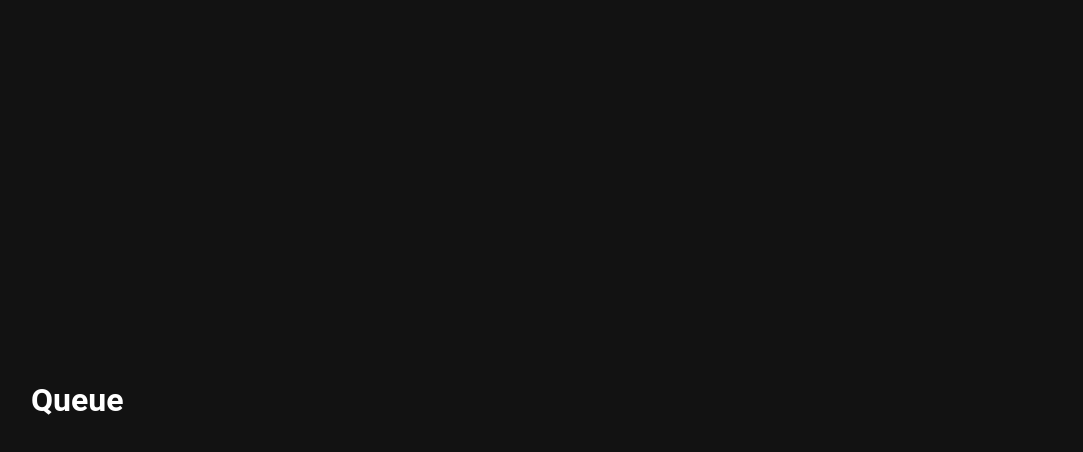
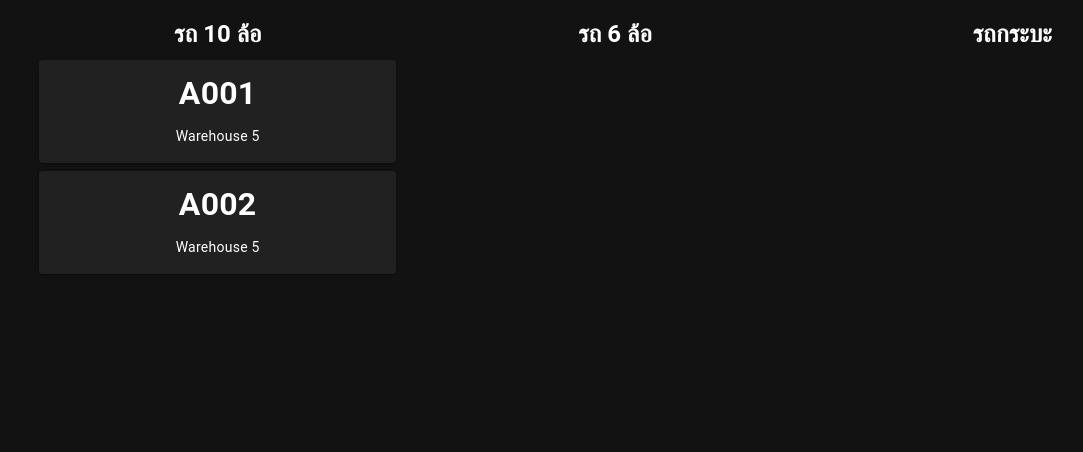
Before and after one commit to astrozeneka/codetest-queuemanager-frontend, a Vue app: page /central in a window 1280 px wide. Shown: the top 452 px of the page, without its empty margins (25-1108 px from the left). Built offline with nearby package versions, Linux system fonts and the light colour scheme; no server answers.

Commit message:
Add some communication system between the 'distributor' and the 'central'

```diff
--- a/src/pages/central.vue
+++ b/src/pages/central.vue
@@ -1,5 +1,7 @@
 <script setup lang="ts">
 import {onMounted} from "vue";
+let voices = speechSynthesis.getVoices();
+let thaiVoice = voices.find(voice => voice.lang === 'th-TH');
 
 onMounted(() => {
 
@@ -18,19 +20,65 @@ onMounted(() => {
     console.error(error);
   }
 
+  let utterance = new SpeechSynthesisUtterance("พาเชินหมายเลข B005 ตรงโกดังที่ 3");
+  utterance.voice = thaiVoice;
+  speechSynthesis.speak(utterance);
+
+
 })
 </script>
 
 <template>
-  <v-container class="fill-height">
+  <v-container class="">
     <v-responsive>
+      <!-- 3 columns -->
+      <v-row class="queue-list">
+        <v-col cols="4">
+          <h2>รถ 10 ล้อ</h2>
+          <v-card class="ma-2">
+            <v-card-title>
+              <h3>A001</h3>
+            </v-card-title>
+            <v-card-text>
+              <p>Warehouse 5</p>
+            </v-card-text>
+          </v-card>
+          <v-card class="ma-2">
+            <v-card-title>
+              <h3>
+                A002
+              </h3>
+            </v-card-title>
+            <v-card-text>
+              <p>Warehouse 5</p>
+            </v-card-text>
+          </v-card>
+        </v-col>
+        <v-col cols="4">
+          <h2>รถ 6 ล้อ</h2>
 
-      <h1>Queue</h1>
+        </v-col>
+        <v-col cols="4">
+          <h2>รถกระบะ</h2>
 
+        </v-col>
+      </v-row>
     </v-responsive>
   </v-container>
 </template>
 
 <style scoped>
+.queue-list{
+  & h2{
+    text-align: center;
+  }
+  & h3{
+    text-align: center;
+    font-size: 2rem;
+  }
+  & p{
+    text-align: center;
+  }
 
+}
 </style>
--- /dev/null
+++ b/src/pages/officer.vue
@@ -0,0 +1,129 @@
+<script setup lang="ts">
+
+
+import {onMounted, ref} from "vue";
+
+let actuallyServing = ref(false)
+
+let category = '10-wheels'
+let warehouse = '5'
+let entityList = ref([])
+
+const prepareCallNumbers = (queueList)=>{
+  for (let entity of queueList) {
+    let call_initial = {
+      "10-wheels": "A",
+      "6-wheels": "B",
+      "pickup": "C"
+    }[category]
+    entity.call_number = call_initial + entity.call_id.toString().padStart(3, '0')
+  }
+  return queueList
+}
+const loadData = () => {
+
+  // @app.get('/category/{category}/queue')
+
+  fetch('http://localhost:8000/category/' + category + '/queue')
+    .then(response => response.json())
+    .then(data => {
+      console.trace('Success:', data);
+      entityList.value = prepareCallNumbers(data)
+    })
+    .catch((error) => {
+      console.error('Error:', error);
+    });
+}
+
+const callNext = () => {
+  // @app.get('/warehouse/{warehouse}/queue/{id}')
+  fetch('http://localhost:8000/warehouse/' + warehouse + '/queue/' + entityList.value[0].id)
+    .then(response => response.json())
+    .then(data => {
+      console.log('Success:', data);
+    })
+    .catch((error) => {
+      console.error('Error:', error);
+    });
+}
+
+onMounted(() => {
+  loadData()
+  // Listen to websocket http://localhost:8000/ws
+  const ws = new WebSocket('ws://localhost:8000/ws/' + category);
+  ws.onopen = () => {
+    console.log('connected');
+  }
+  ws.onmessage = (event) => {
+    entityList.value = prepareCallNumbers(JSON.parse(event.data))
+  }
+  ws.onclose = () => {
+    console.log('disconnected');
+  }
+  ws.onerror = (error) => {
+    console.error(error);
+  }
+})
+</script>
+
+<template>
+  <v-container>
+    <v-row>
+      <v-col cols="8">
+        <v-card class="current-serving" v-if="actuallyServing">
+          <v-card-title>
+            <h2>Actually serving</h2>
+          </v-card-title>
+          <v-card-text>
+            <h3>A001</h3>
+            <p>Warehouse 5</p>
+            <p>Pickup</p>
+          </v-card-text>
+        </v-card>
+        <div class="controls pa-4">
+
+          <v-btn color="primary" @click="callNext">
+            <v-icon left>
+              mdi-arrow-right
+            </v-icon>
+            Call next
+          </v-btn>
+        </div>
+
+      </v-col>
+      <v-col cols="4" class="next-services">
+        <h2>Next services</h2>
+        <v-card class="ma-2" v-for="entity in entityList" :key="entity.id">
+          <v-card-title>
+            <h3>{{ entity.call_number }}</h3>
+          </v-card-title>
+          <v-card-text>
+            <p>{{ entity.category }}</p>
+          </v-card-text>
+        </v-card>
+      </v-col>
+    </v-row>
+  </v-container>
+</template>
+
+<style scoped>
+.current-serving{
+  text-align: center;
+  & h2{
+    font-size: 1.2rem;
+  }
+  & h3{
+    font-size: 5rem;
+  }
+}
+
+.controls{
+  text-align: center;
+}
+
+.next-services{
+  & h3, & p{
+    text-align: center;
+  }
+}
+</style>
--- a/typed-router.d.ts
+++ b/typed-router.d.ts
@@ -21,5 +21,6 @@ declare module 'vue-router/auto-routes' {
     '/': RouteRecordInfo<'/', '/', Record<never, never>, Record<never, never>>,
     '/central': RouteRecordInfo<'/central', '/central', Record<never, never>, Record<never, never>>,
     '/distributor': RouteRecordInfo<'/distributor', '/distributor', Record<never, never>, Record<never, never>>,
+    '/officer': RouteRecordInfo<'/officer', '/officer', Record<never, never>, Record<never, never>>,
   }
 }
```
